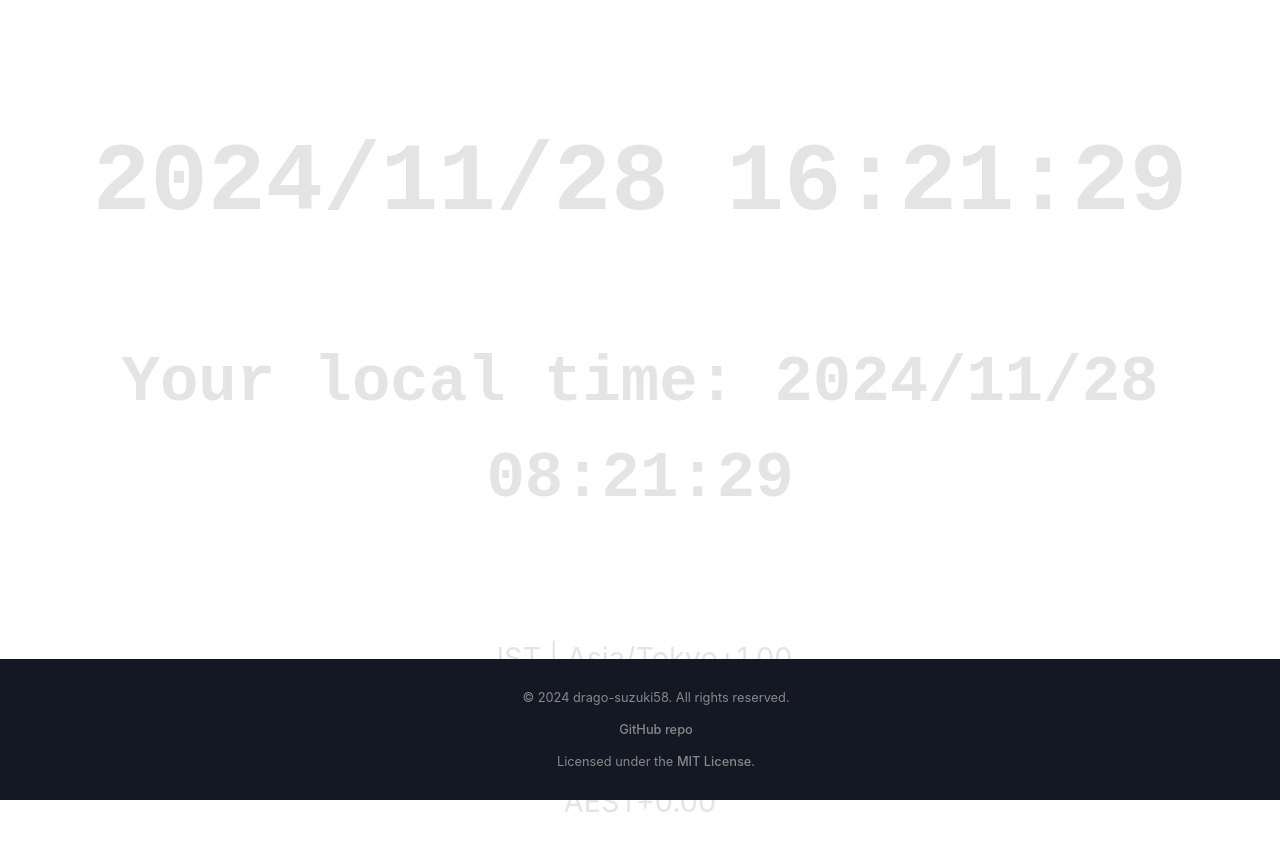
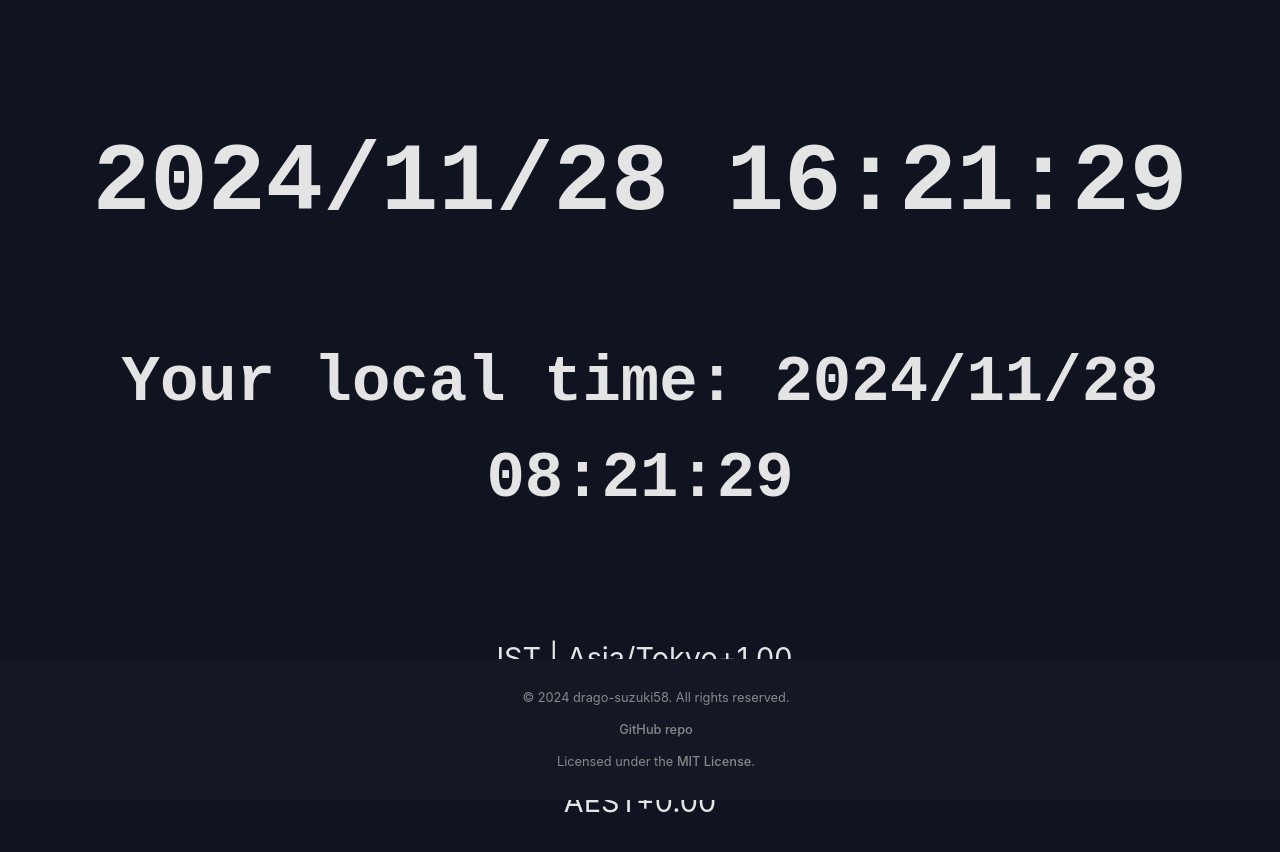
Before and after one commit to drago-suzuki58/WST-web, a React (Vite) app: page / in a window 1280 px wide. Shown: the top 852 px of the page. Built offline with nearby package versions, Linux system fonts and the light colour scheme.

Commit message:
fix: ライトテーマを削除

```diff
--- a/src/index.css
+++ b/src/index.css
@@ -31,16 +31,6 @@ body {
   overflow: hidden;
 }
 
-@media (prefers-color-scheme: light) {
-  :root {
-    color: #213547;
-    background-color: #ffffff;
-  }
-  a:hover {
-    color: #747bff;
-  }
-}
-
 footer {
   width: 100%;
   padding: 1rem;
```
